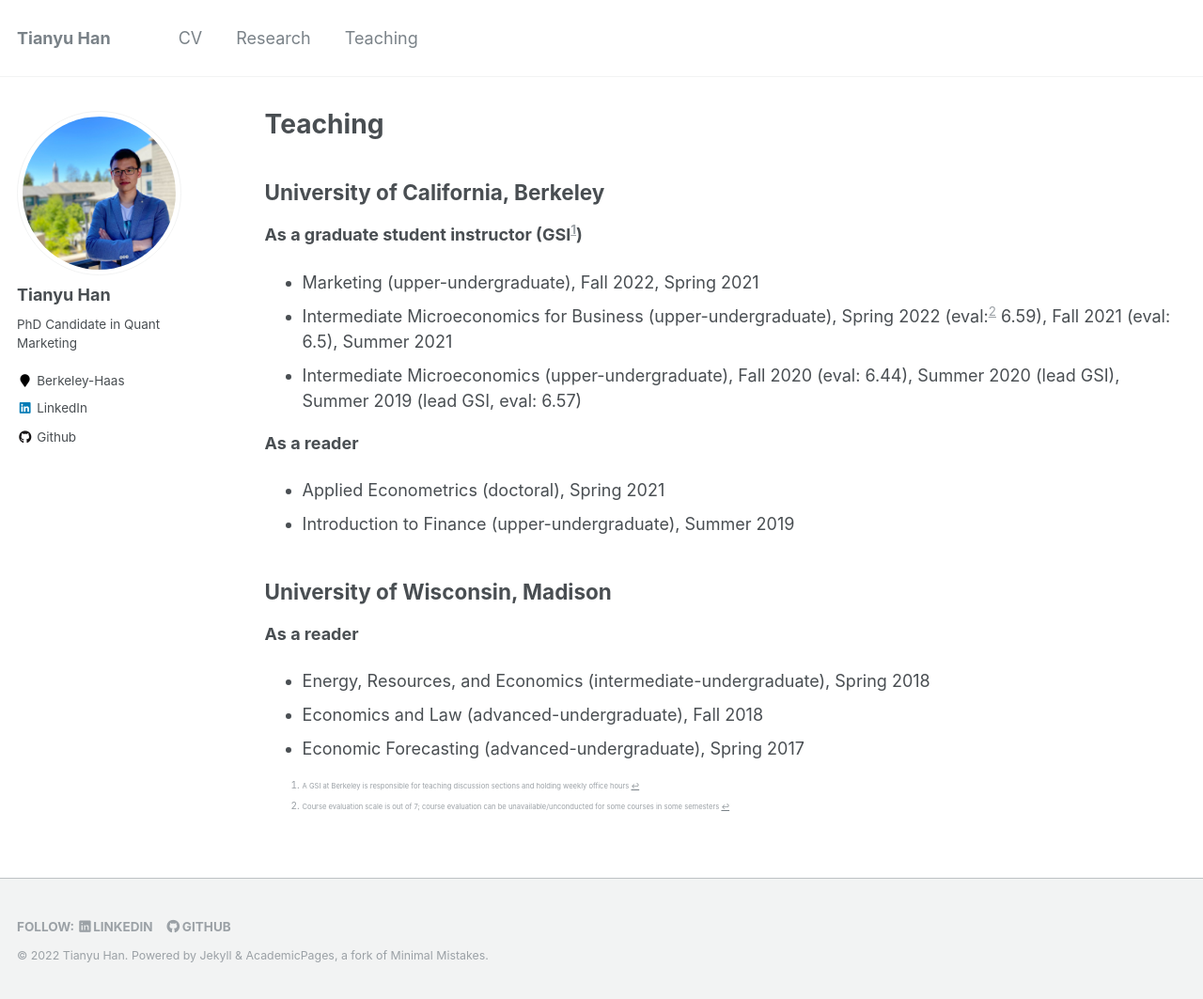
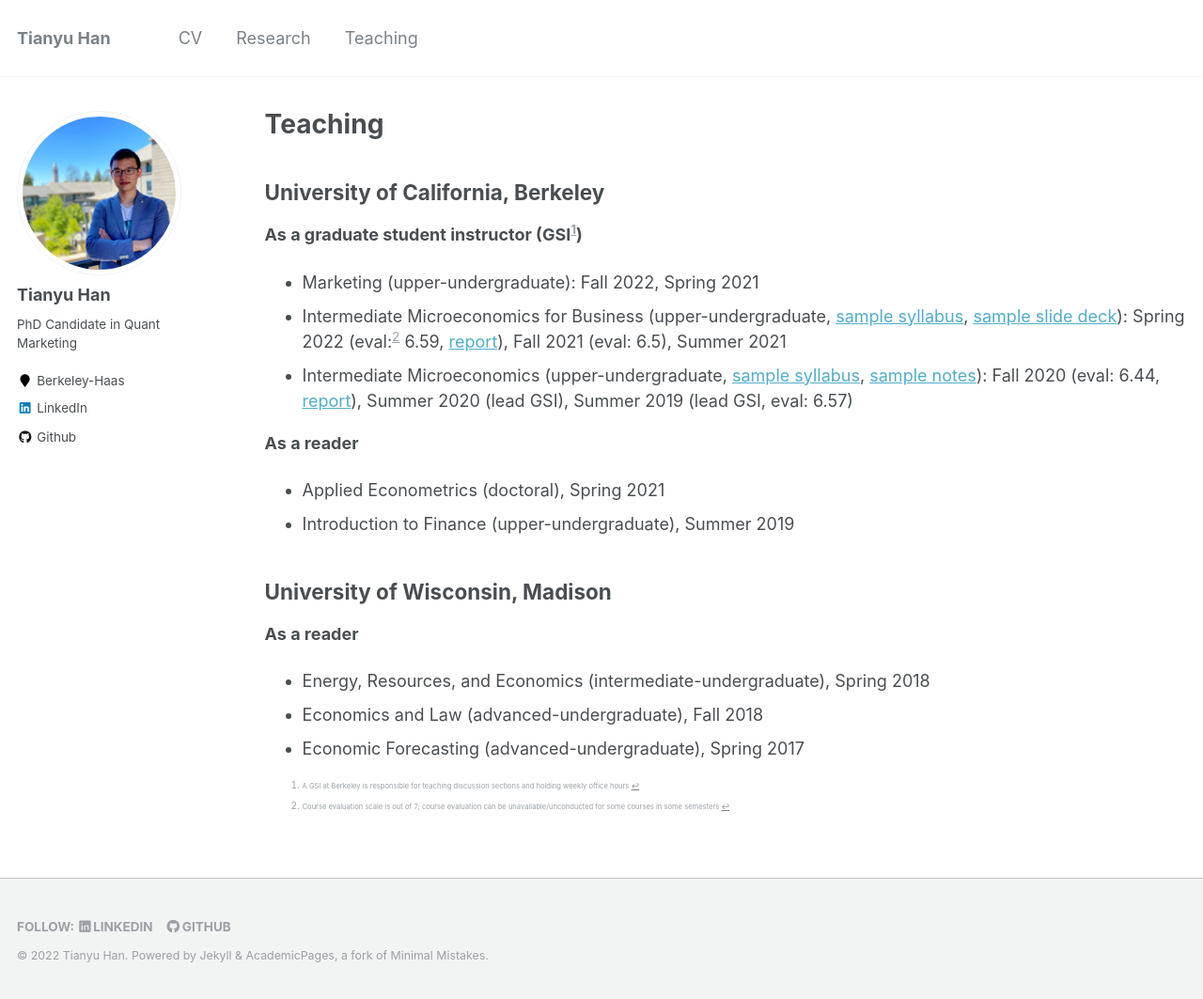
Before and after one commit to tianyu-han-mkt/tianyu-han-mkt.github.io, a Jekyll site: the page built from _pages/teaching.md, in a window 1280 px wide and 1063 px high. Shown: the whole window at 94% size. Built offline with Jekyll 4.4.1, drawn with Linux system fonts in a browser that asks for light colours.

Commit message:
teaching

```diff
--- a/_pages/teaching.md
+++ b/_pages/teaching.md
@@ -10,9 +10,9 @@ author_profile: true
 University of California, Berkeley
 -----
 **As a graduate student instructor (GSI[^1])**
-* Marketing (upper-undergraduate), Fall 2022, Spring 2021
-* Intermediate Microeconomics for Business (upper-undergraduate), Spring 2022 (eval:[^2] 6.59), Fall 2021 (eval: 6.5), Summer 2021
-* Intermediate Microeconomics (upper-undergraduate), Fall 2020 (eval: 6.44), Summer 2020 (lead GSI), Summer 2019 (lead GSI, eval: 6.57)
+* Marketing (upper-undergraduate): Fall 2022, Spring 2021
+* Intermediate Microeconomics for Business (upper-undergraduate, [sample syllabus](/files/ugba101a_sample_syllabus.pdf), [sample slide deck](/files/ugba101a_sample_slides.pdf)): Spring 2022 (eval:[^2] 6.59, [report](/files/ugba101a_eval.pdf)), Fall 2021 (eval: 6.5), Summer 2021
+* Intermediate Microeconomics (upper-undergraduate, [sample syllabus](/files/econ100a_sample_syllabus.pdf), [sample notes](/files/econ100_sample_notes.pdf)): Fall 2020 (eval: 6.44, [report](/files/econ100a_eval.pdf)), Summer 2020 (lead GSI), Summer 2019 (lead GSI, eval: 6.57)
 
 [^1]: A GSI at Berkeley is responsible for teaching discussion sections and holding weekly office hours
 [^2]: Course evaluation scale is out of 7; course evaluation can be unavailable/unconducted for some courses in some semesters
```
Also changed, not shown: 6 other files.
